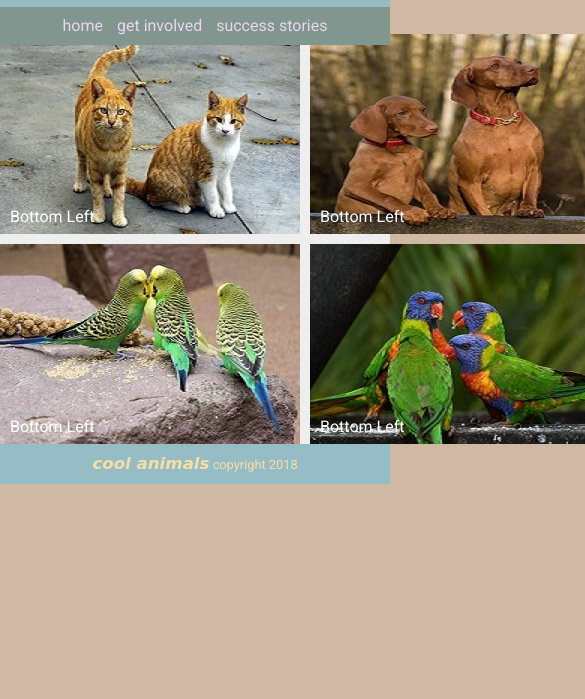
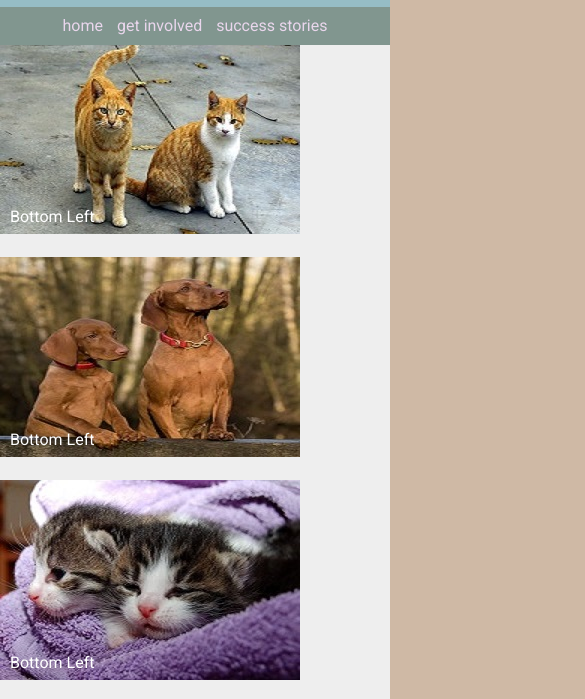
Before and after one commit to bakeehan/dummy-git, a plain HTML site: page gallery.html in a window 390 px wide. Shown: the part 76-775 px from the top of the page, 585 px wide, since content can reach past the window. Drawn offline with nearby package versions, Linux system fonts and the light colour scheme; a web font is replaced by a local one.

Commit message:
media queries

```diff
--- a/styles/gallery.css
+++ b/styles/gallery.css
@@ -142,18 +142,10 @@
 
 }
 
+@media all and (max-width: 600px) {
 
-@media all and (min-width: 400px, max-width: 700px;){
 	.wrapper {
-		display: grid;
-		grid-template-columns: repeat(auto-fill, 9em);
+		display: block;
+		width: 100%;
 	}
-
 }
-
-@media only screen and (max-width: 768px) {
-    /* For mobile phones: */
-    .a, .b, .c, .d, .e, .f, .g, .h {
-        width: 100%;
-    }
-}
--- a/styles/homebody.css
+++ b/styles/homebody.css
@@ -36,3 +36,13 @@
     transform: scale(1.050);
 
 }
+
+
+
+@media all and (max-width: 600px) {
+
+	.wrapper {
+		display: block;
+		width: 100%;
+	}
+}
```
